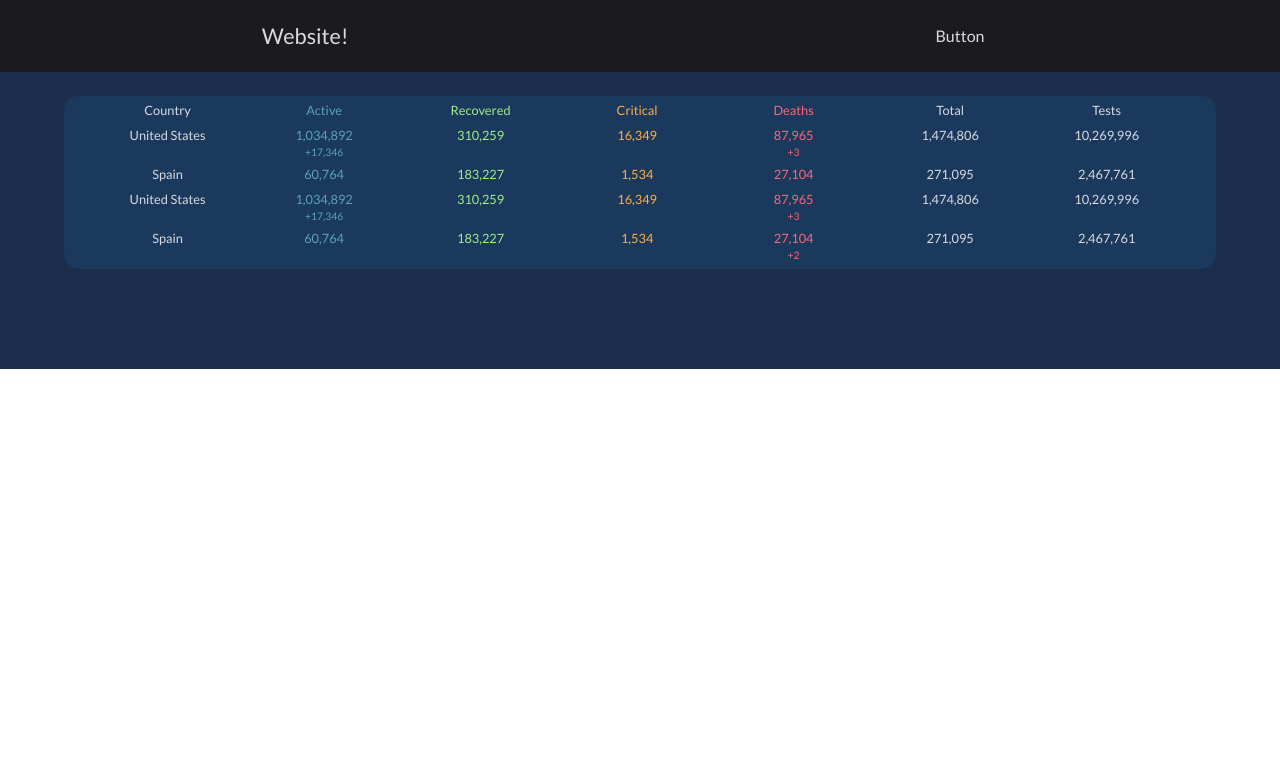
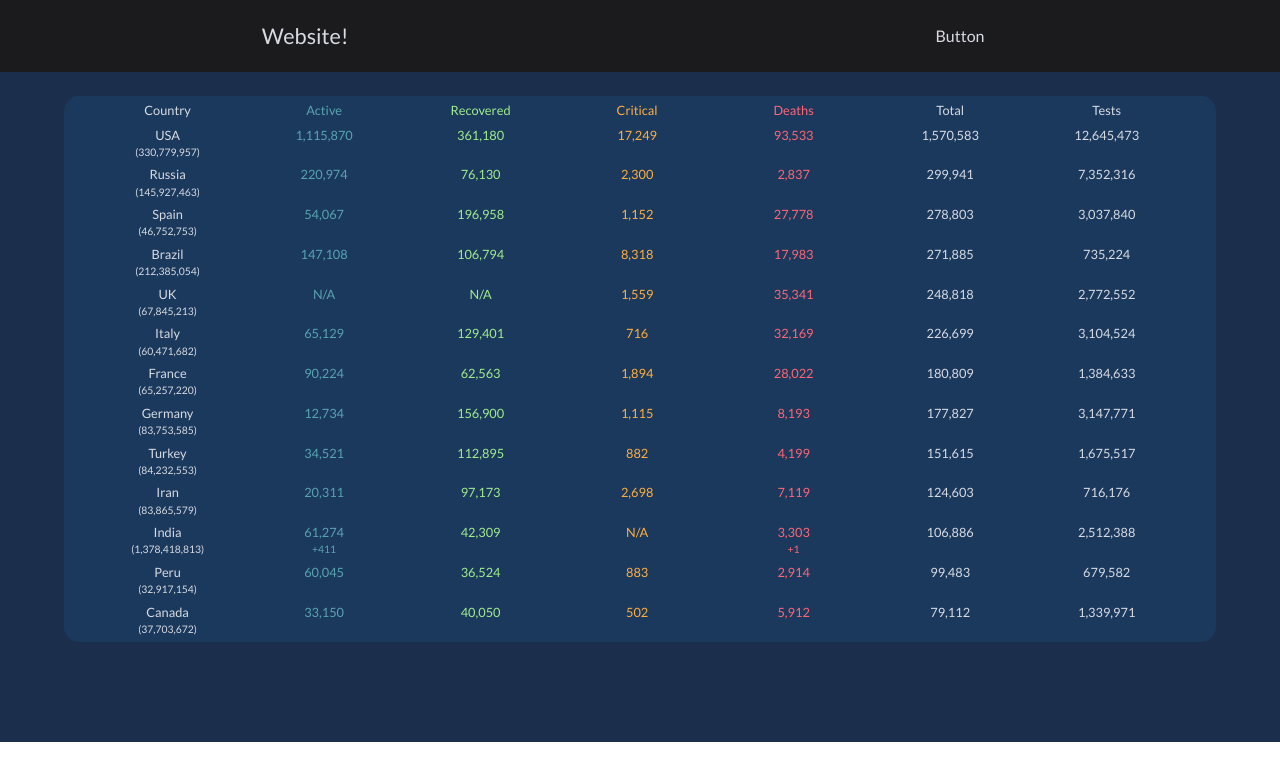
Before and after one commit to joshunter/covidbase.app, a Vue app: page / in a window 1280 px wide. Shown: the top 780 px of the page. Built offline with nearby package versions, Linux system fonts and the light colour scheme.

Commit message:
currently scraping country data, mostly formatted.

```diff
--- a/src/App.vue
+++ b/src/App.vue
@@ -22,54 +22,201 @@ export default {
   data(){
     return{
       countries: [
-        {
-          id: 1,
-          name: "United States",
-          active: "1,034,892",
-          newActive: "+17,346",
-          recovered: "310,259",
-          critical: "16,349",
-          deaths: "87,965",
-          newDeaths: "+3",
-          total: "1,474,806",
-          tests: "10,269,996"
-        },
-        {
-          id: 2,
-          name: "Spain",
-          active: "60,764",
-          newActive: "",
-          recovered: "183,227",
-          critical: "1,534",
-          deaths: "27,104",
-          newDeaths: "",
-          total: "271,095",
-          tests: "2,467,761"
-        },
-        {
-          id: 1,
-          name: "United States",
-          active: "1,034,892",
-          newActive: "+17,346",
-          recovered: "310,259",
-          critical: "16,349",
-          deaths: "87,965",
-          newDeaths: "+3",
-          total: "1,474,806",
-          tests: "10,269,996"
-        },
-        {
-          id: 2,
-          name: "Spain",
-          active: "60,764",
-          newActive: "",
-          recovered: "183,227",
-          critical: "1,534",
-          deaths: "27,104",
-          newDeaths: "+2",
-          total: "271,095",
-          tests: "2,467,761"
-        }
+        {rank: "1",
+        name: "USA",
+        total: "1,570,583",
+        newActive: "",
+        deaths: "93,533 ",
+        newDeaths: "",
+        recovered: "361,180",
+        active: "1,115,870",
+        critical: "17,249",
+        casesPM: "4,748",
+        deathsPM: "283",
+        tests: "12,645,473",
+        testsPM: "38,229",
+        population: "330,779,957",
+        continent: "North America"},
+        {rank: "2",
+        name: "Russia",
+        total: "299,941",
+        newActive: "",
+        deaths: "2,837 ",
+        newDeaths: "",
+        recovered: "76,130",
+        active: "220,974",
+        critical: "2,300",
+        casesPM: "2,055",
+        deathsPM: "19",
+        tests: "7,352,316",
+        testsPM: "50,383",
+        population: "145,927,463",
+        continent: "Europe"},
+        {rank: "3",
+        name: "Spain",
+        total: "278,803",
+        newActive: "",
+        deaths: "27,778 ",
+        newDeaths: "",
+        recovered: "196,958",
+        active: "54,067",
+        critical: "1,152",
+        casesPM: "5,963",
+        deathsPM: "594",
+        tests: "3,037,840",
+        testsPM: "64,977",
+        population: "46,752,753",
+        continent: "Europe"},
+        {rank: "4",
+        name: "Brazil",
+        total: "271,885",
+        newActive: "",
+        deaths: "17,983 ",
+        newDeaths: "",
+        recovered: "106,794",
+        active: "147,108",
+        critical: "8,318",
+        casesPM: "1,280",
+        deathsPM: "85",
+        tests: "735,224",
+        testsPM: "3,462",
+        population: "212,385,054",
+        continent: "South America"},
+        {rank: "5",
+        name: "UK",
+        total: "248,818",
+        newActive: "",
+        deaths: "35,341 ",
+        newDeaths: "",
+        recovered: "N/A",
+        active: "N/A",
+        critical: "1,559",
+        casesPM: "3,667",
+        deathsPM: "521",
+        tests: "2,772,552",
+        testsPM: "40,866",
+        population: "67,845,213",
+        continent: "Europe"},
+        {rank: "6",
+        name: "Italy",
+        total: "226,699",
+        newActive: "",
+        deaths: "32,169 ",
+        newDeaths: "",
+        recovered: "129,401",
+        active: "65,129",
+        critical: "716",
+        casesPM: "3,749",
+        deathsPM: "532",
+        tests: "3,104,524",
+        testsPM: "51,338",
+        population: "60,471,682",
+        continent: "Europe"},
+        {rank: "7",
+        name: "France",
+        total: "180,809",
+        newActive: "",
+        deaths: "28,022 ",
+        newDeaths: "",
+        recovered: "62,563",
+        active: "90,224",
+        critical: "1,894",
+        casesPM: "2,771",
+        deathsPM: "429",
+        tests: "1,384,633",
+        testsPM: "21,218",
+        population: "65,257,220",
+        continent: "Europe"},
+        {rank: "8",
+        name: "Germany",
+        total: "177,827",
+        newActive: "",
+        deaths: "8,193 ",
+        newDeaths: "",
+        recovered: "156,900",
+        active: "12,734",
+        critical: "1,115",
+        casesPM: "2,123",
+        deathsPM: "98",
+        tests: "3,147,771",
+        testsPM: "37,584",
+        population: "83,753,585",
+        continent: "Europe"},
+        {rank: "9",
+        name: "Turkey",
+        total: "151,615",
+        newActive: "",
+        deaths: "4,199 ",
+        newDeaths: "",
+        recovered: "112,895",
+        active: "34,521",
+        critical: "882",
+        casesPM: "1,800",
+        deathsPM: "50",
+        tests: "1,675,517",
+        testsPM: "19,892",
+        population: "84,232,553",
+        continent: "Asia"},
+        {rank: "10",
+        name: "Iran",
+        total: "124,603",
+        newActive: "",
+        deaths: "7,119 ",
+        newDeaths: "",
+        recovered: "97,173",
+        active: "20,311",
+        critical: "2,698",
+        casesPM: "1,486",
+        deathsPM: "85",
+        tests: "716,176",
+        testsPM: "8,540",
+        population: "83,865,579",
+        continent: "Asia"},
+        {rank: "11",
+        name: "India",
+        total: "106,886",
+        newActive: "+411",
+        deaths: "3,303 ",
+        newDeaths: "+1",
+        recovered: "42,309",
+        active: "61,274",
+        critical: "N/A",
+        casesPM: "78",
+        deathsPM: "2",
+        tests: "2,512,388",
+        testsPM: "1,823",
+        population: "1,378,418,813",
+        continent: "Asia"},
+        {rank: "12",
+        name: "Peru",
+        total: "99,483",
+        newActive: "",
+        deaths: "2,914 ",
+        newDeaths: "",
+        recovered: "36,524",
+        active: "60,045",
+        critical: "883",
+        casesPM: "3,022",
+        deathsPM: "89",
+        tests: "679,582",
+        testsPM: "20,645",
+        population: "32,917,154",
+        continent: "South America"},
+        {rank: "13",
+        name: "Canada",
+        total: "79,112",
+        newActive: "",
+        deaths: "5,912 ",
+        newDeaths: "",
+        recovered: "40,050",
+        active: "33,150",
+        critical: "502",
+        casesPM: "2,098",
+        deathsPM: "157",
+        tests: "1,339,971",
+        testsPM: "35,540",
+        population: "37,703,672",
+        continent: "North America"}
       ]
     }
   }
@@ -84,10 +231,10 @@ export default {
   padding: 0;
   box-sizing: border-box;
   font-family: 'Lato', sans-serif;
+  vertical-align:middle;
   text-align: center;
   margin-left: auto;
   margin-right: auto;
-  vertical-align:middle
 }
 
 .app {;
--- a/src/components/Country.vue
+++ b/src/components/Country.vue
@@ -1,6 +1,8 @@
 <template>
 	<div class="row">
-		<div class="rowElement generic">{{country.name}}</div>
+		<div class="rowElement generic">{{country.name}}
+			<div class="subNumber">({{country.population}})</div>
+		</div>
 		<div class="rowElement active">{{country.active}}
 			<div class="subNumber">{{country.newActive}}</div>
 		</div>
```
Also changed, not shown: 1 other file (tests, documents, lock files or other folders).
